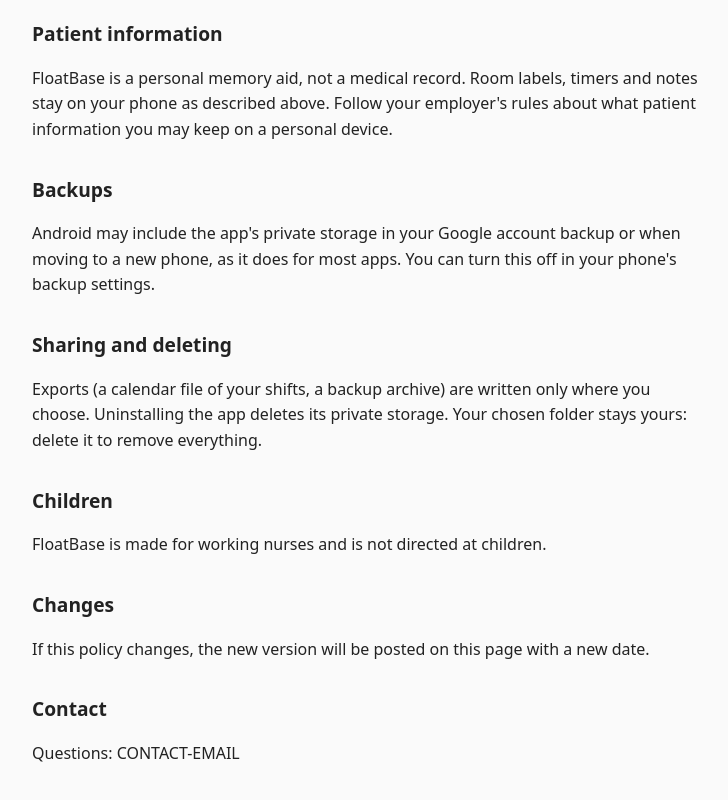
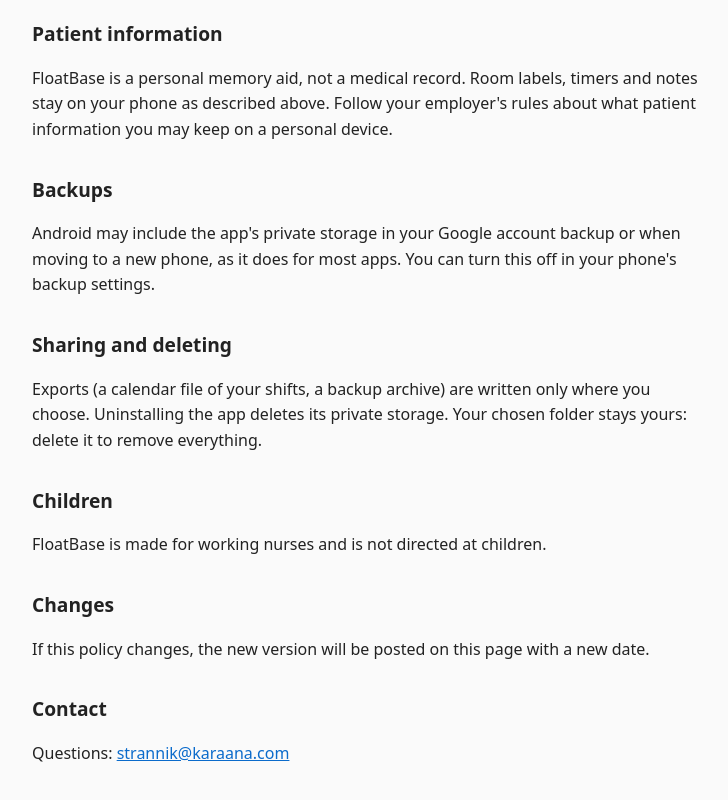
Before and after one commit to ether-strannik/floatbase-web, a plain HTML site: page privacy.html in a window 1280 px wide. Shown: the part 1306-2106 px from the top of the page, without its empty margins (272-1000 px from the left). Drawn offline with Linux system fonts and the light colour scheme.

Commit message:
docs: contact email on the policy and home page

```diff
--- a/privacy.html
+++ b/privacy.html
@@ -75,7 +75,7 @@
   <p>If this policy changes, the new version will be posted on this page with a new date.</p>
 
   <h2>Contact</h2>
-  <p>Questions: <span class="email">CONTACT-EMAIL</span></p>
+  <p>Questions: <a href="mailto:strannik@karaana.com">strannik@karaana.com</a></p>
 </main>
 </body>
 </html>
```
Also changed, not shown: index.html (+1 -0 lines).
